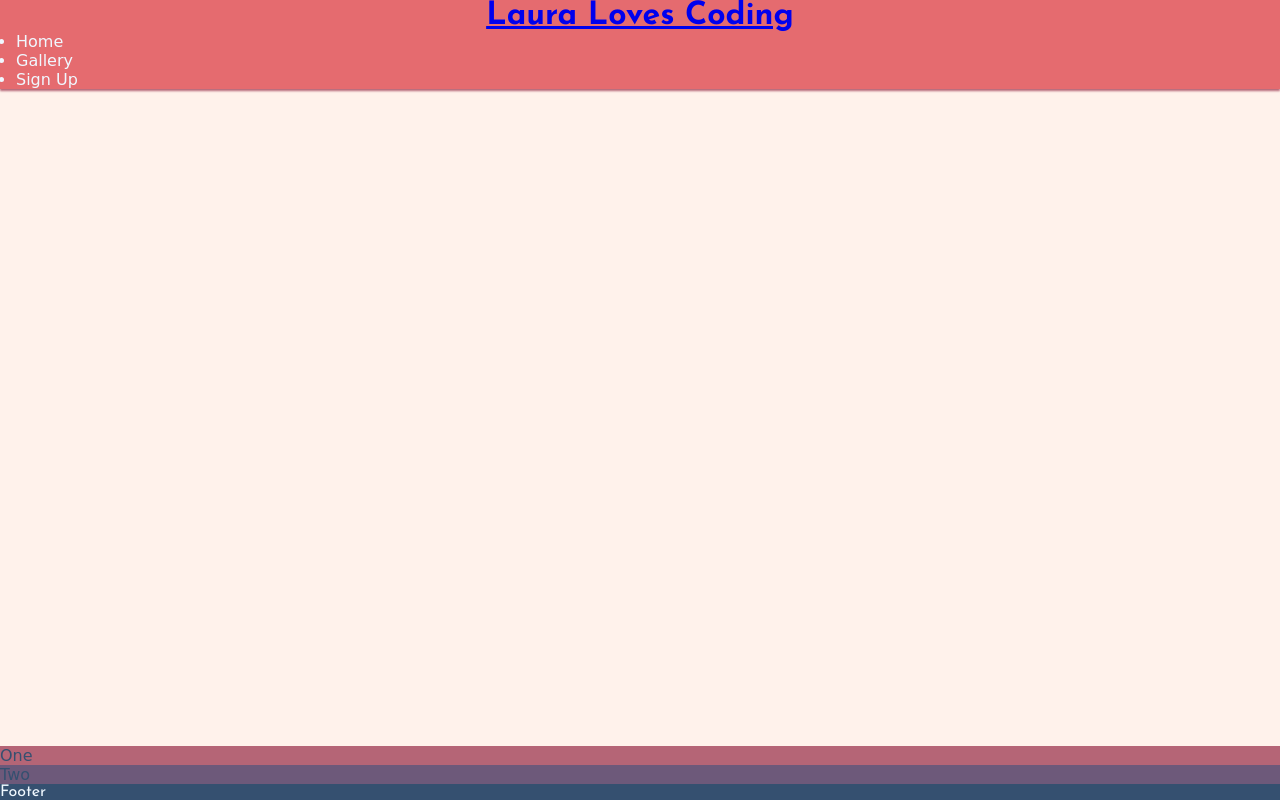
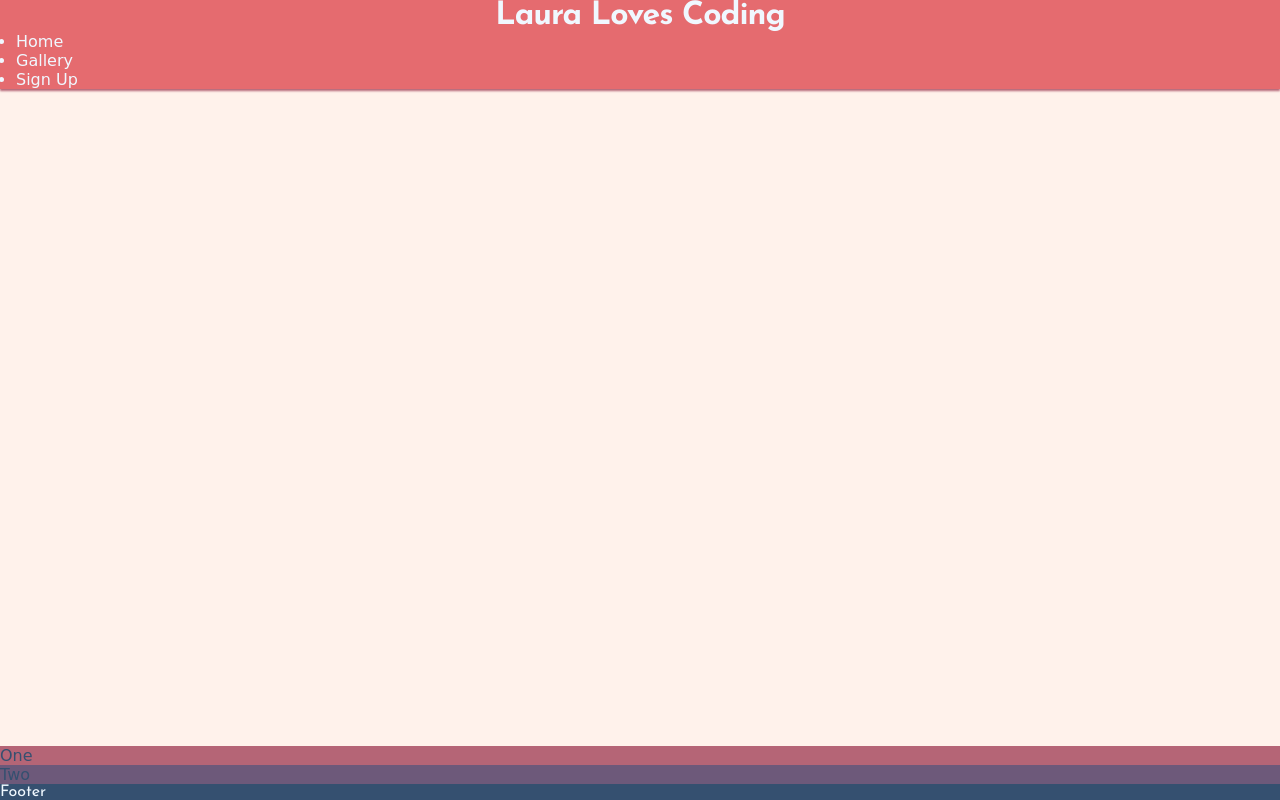
Before and after one commit to LJTalks/love-running-new, a plain HTML site: page index.html in a window 1280 px wide. Drawn offline with Linux system fonts and the light colour scheme; a web font is replaced by a local one.

Commit message:
Style logo, remove ink underline

```diff
--- a/assets/css/style.css
+++ b/assets/css/style.css
@@ -37,9 +37,15 @@ header {
     box-shadow: 0 2px 2px  #b56576;
 }
 
+header a {
+    text-decoration: none;
+    color: inherit;
+}
+
 h1 {
     font-family: "Josefin Sans", sans-serif;
     font-weight: 700;
+    letter-spacing: -1px;
     font-size: 32px;
     text-align: center;
 }
```
